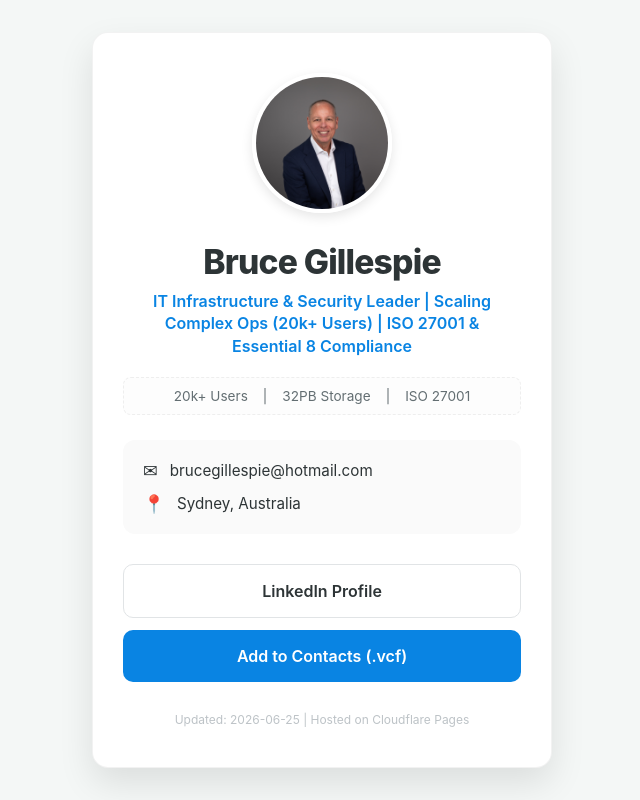
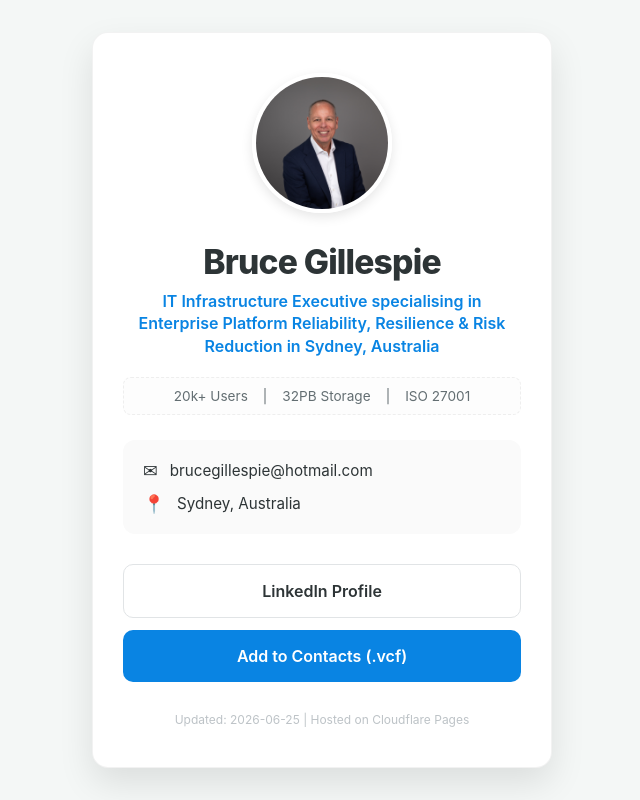
Before and after one commit to brucegillespie/iambruce, a plain HTML site: page index.html in a window 1280 px wide. Shown: the whole page, without its empty margins (318-958 px from the left). Drawn offline with Linux system fonts and the light colour scheme.

Commit message:
update: changed headline to match LinkedIn current headline

```diff
--- a/index.html
+++ b/index.html
@@ -3,11 +3,11 @@
 <head>
     <meta charset="UTF-8">
     <meta name="viewport" content="width=device-width, initial-scale=1.0">
-    <title>Bruce Gillespie | IT Infrastructure & Security Leader | ISO 27001 & Essential 8</title>
+    <title>IT Infrastructure Executive specialising in Enterprise Platform Reliability, Resilience & Risk Reduction in Sydney, Australia</title>
 
     <!-- Open Graph / Social Media Tags -->
     <meta property="og:title" content="Bruce Gillespie | IT Infrastructure & Security Leader">
-    <meta property="og:description" content="Scaling complex operations (20k+ users, 32PB storage) with a focus on ISO 27001 & Essential 8 Compliance.">
+    <meta property="og:description" content="IT Infrastructure Executive specialising in Enterprise Platform Reliability, Resilience & Risk Reduction in Sydney, Australia">
     <meta property="og:image" content="https://iambruce.net/bruce-headshot.jpg">
     <meta property="og:url" content="https://iambruce.net">
     <meta name="twitter:card" content="summary_large_image">
@@ -158,7 +158,7 @@
         <img src="bruce-headshot.jpg" alt="Bruce Gillespie" class="profile-img">
 
         <h1>Bruce Gillespie</h1>
-        <p class="headline">IT Infrastructure & Security Leader | Scaling Complex Ops (20k+ Users) | ISO 27001 & Essential 8 Compliance</p>
+        <p class="headline">IT Infrastructure Executive specialising in Enterprise Platform Reliability, Resilience & Risk Reduction in Sydney, Australia</p>
 
         <div class="stats">
             <span>20k+ Users</span> | <span>32PB Storage</span> | <span>ISO 27001</span>
```
